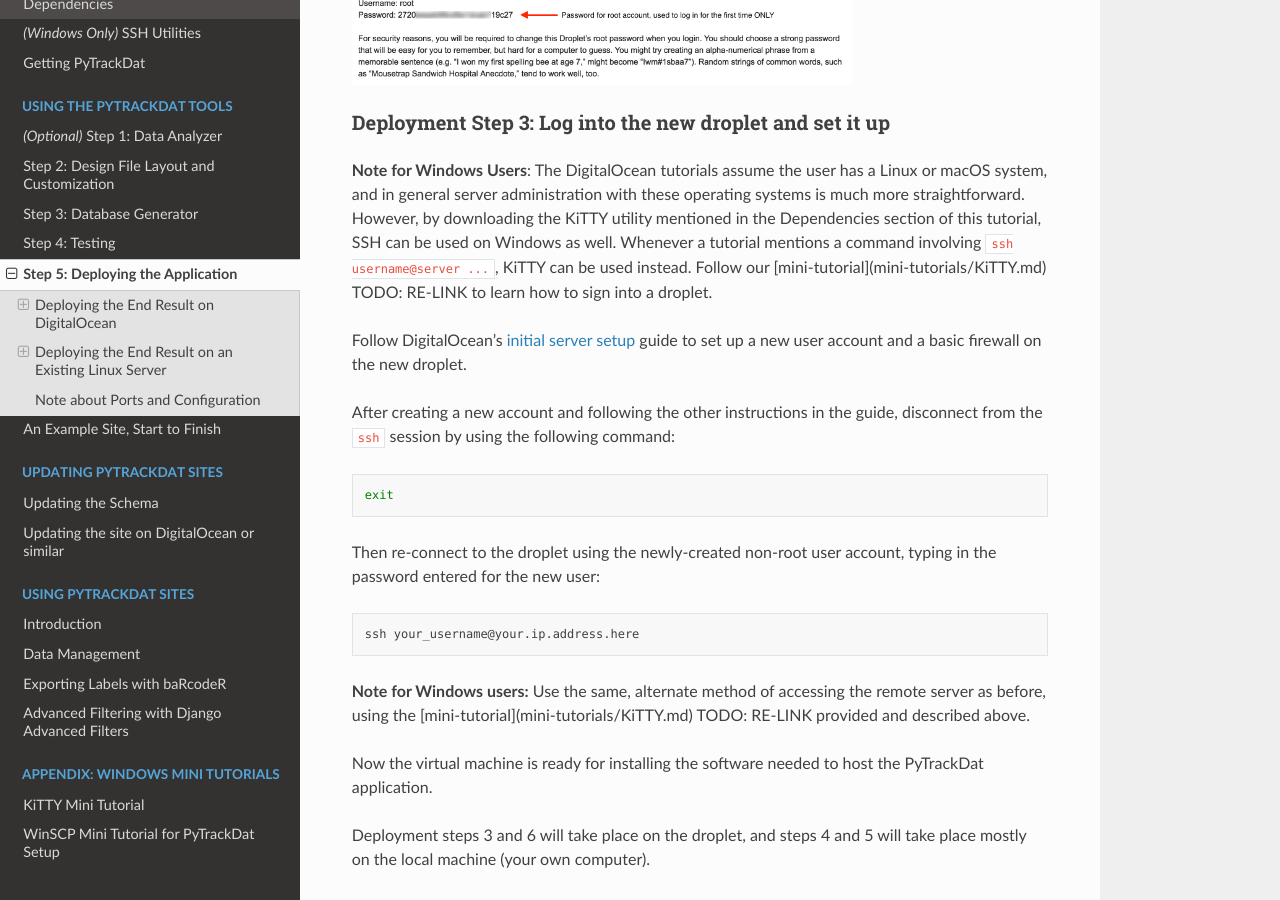
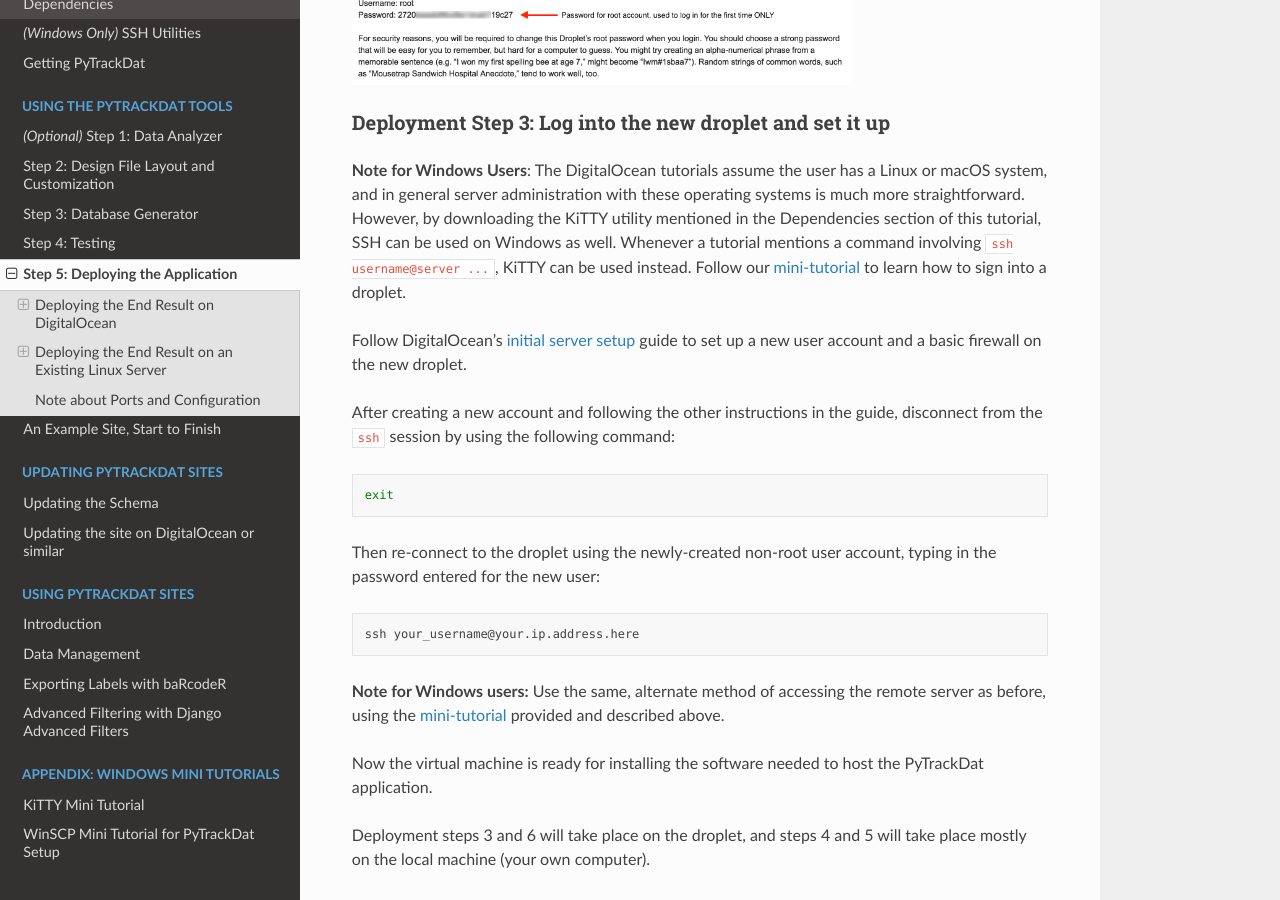
Before and after one commit to pytrackdat/pytrackdat, a Sphinx documentation site: the page built from docs/usage/step_5_deploying.rst, in a window 1280 px wide and 900 px high, scrolled down 2898 px. Built offline with Sphinx 7.4.7 and the Read the Docs theme 2.0.0, drawn with Linux system fonts in a browser that asks for light colours; some of the changed text lies outside the part shown.

Commit message:
Fix more links in new docs

```diff
--- a/docs/usage/step_5_deploying.rst
+++ b/docs/usage/step_5_deploying.rst
@@ -114,7 +114,7 @@ operating systems is much more straightforward. However, by downloading the
 KiTTY utility mentioned in the Dependencies section of this tutorial, SSH can
 be used on Windows as well. Whenever a tutorial mentions a command involving
 ``ssh username@server ...``, KiTTY can be used instead. Follow our
-[mini-tutorial](mini-tutorials/KiTTY.md) TODO: RE-LINK to learn how to sign into a droplet.
+:ref:`mini-tutorial <kitty>` to learn how to sign into a droplet.
 
 Follow DigitalOcean's `initial server setup`_ guide to set up a new user
 account and a basic firewall on the new droplet.
@@ -136,8 +136,8 @@ typing in the password entered for the new user:
 
 
 **Note for Windows users:** Use the same, alternate method of accessing the
-remote server as before, using the [mini-tutorial](mini-tutorials/KiTTY.md) TODO: RE-LINK
-provided and described above.
+remote server as before, using the :ref:`mini-tutorial <kitty>` provided and
+described above.
 
 Now the virtual machine is ready for installing the software needed to host the
 PyTrackDat application.
@@ -258,8 +258,8 @@ servers. However, in the Dependencies section earlier in the file, utilities
 are listed that can assist in this task. Download WinSCP in order to copy
 the zip file to the server.
 
-Follow our [mini-tutorial](mini-tutorials/WinSCP.md) TODO: RE-LINK for WinSCP to upload the
-``.zip`` archive to the droplet.
+Follow our :ref:`mini-tutorial <winscp>` for WinSCP to upload the ``.zip``
+archive to the droplet.
 
 
 Deployment Step 7: Start the application
```
